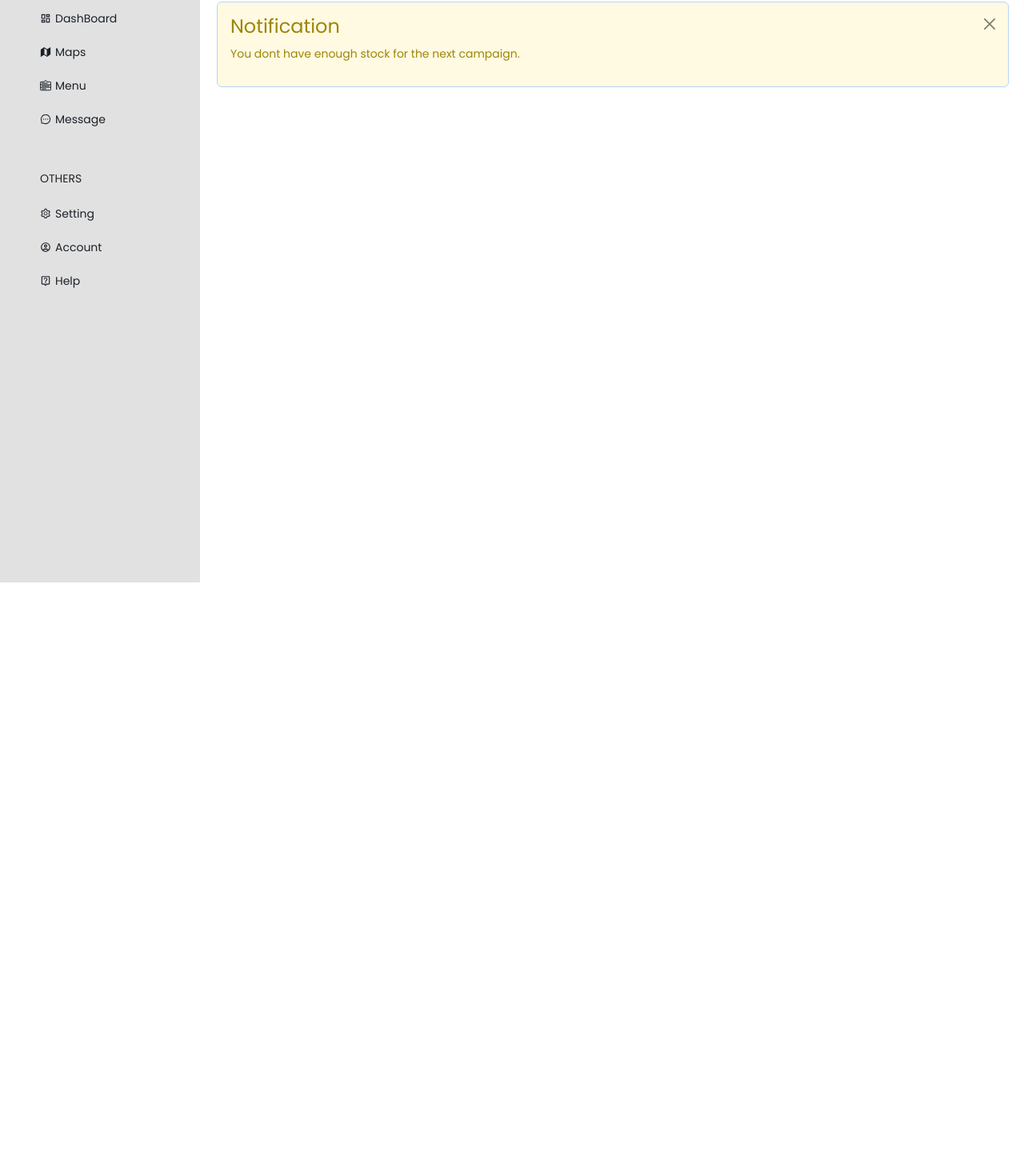
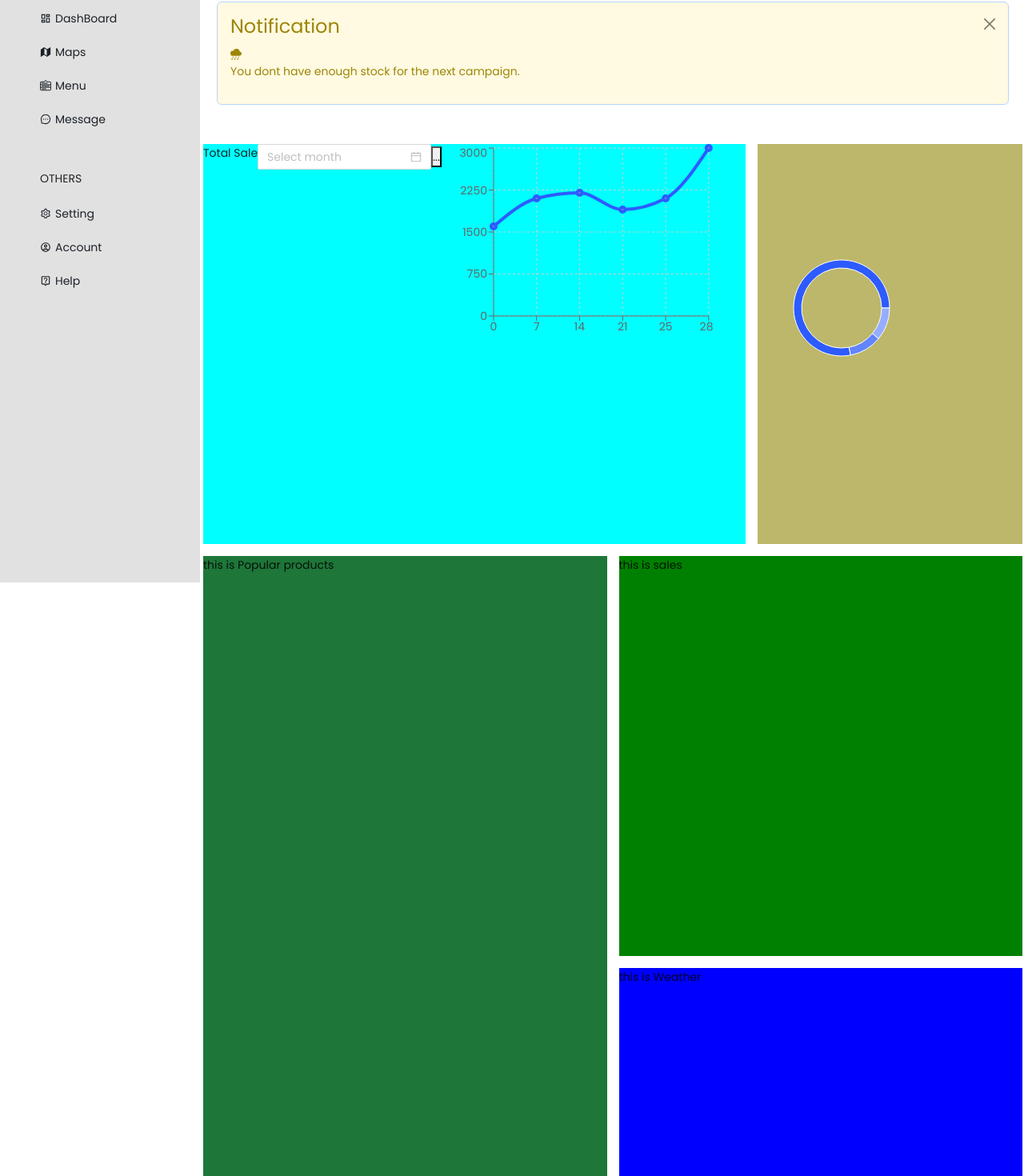
Before and after one commit to Rubai-Rahman/dashboard, a React (Create React App) app: page /dashboard in a window 1280 px wide. Shown: the part 122-1592 px from the top of the page at 80% size. Before the commit the page ends 1066 px from the top, so only its background shows below. Built offline with nearby package versions, Linux system fonts and the light colour scheme.

Commit message:
chart added and layout completed

```diff
--- a/package.json
+++ b/package.json
@@ -14,6 +14,7 @@
     "react-icons": "^4.4.0",
     "react-router-dom": "^6.4.0",
     "react-scripts": "5.0.1",
+    "recharts": "^2.1.14",
     "web-vitals": "^2.1.4"
   },
   "scripts": {
--- a/src/App.css
+++ b/src/App.css
@@ -2,7 +2,6 @@
   margin: 0;
   padding: 0;
   font-family: "Poppins", sans-serif;
-
 }
 .navContainer {
   background-color: #ffff;
@@ -27,7 +26,7 @@
   width: 207px;
   height: 480px;
   margin-top: 40px;
-  position:fixed;
+  position: fixed;
 }
 .menu {
   display: flex;
@@ -66,9 +65,48 @@
   margin-left: 5px;
 }
 
-.dashboard{
-margin-left: 254px;
-margin-top: 50px;
-width: 80%;
-height:1000px;
+.dashboard {
+  margin-left: 254px;
+  margin-top: 50px;
+  width: 80%;
+  height: 1000px;
 }
+
+.components {
+  display: grid;
+  width: 100%;
+  grid-template-columns: repeat(6, 1fr);
+  grid-template-rows: repeat(6, 1fr);
+  grid-gap: 15px;
+  grid-template-areas:
+    "totalSale totalSale totalSale totalSale salesChart salesChart"
+    "totalSale totalSale totalSale totalSale salesChart salesChart"
+    "product product product sales sales sales"
+    "product product product sales sales sales"
+    "product product product weather weather weather"
+    "product product product weather weather weather";
+}
+.totalSale {
+  grid-area: totalSale;
+  background-color: cyan;
+}
+.sales {
+  grid-area: sales;
+  background-color: green;
+}
+.weather {
+  grid-area: weather;
+  background-color: blue;
+}
+.product {
+  grid-area: product;
+  background-color: rgb(30, 118, 57);
+}
+.salesChart {
+  grid-area: salesChart;
+  background-color: darkkhaki;
+  height: 500px;
+}
+.header {
+  display: flex;
+}
--- a/src/Components/Dashboard/Dashboard/Dashboard.js
+++ b/src/Components/Dashboard/Dashboard/Dashboard.js
@@ -1,7 +1,11 @@
-import { SpaceContext } from "antd/lib/space";
 import React from "react";
 import { Alert } from "react-bootstrap";
-import Header from "../Header/Header";
+import { BsFillCloudSleetFill } from "react-icons/bs";
+import Sales from "./Sales";
+import PopularProduct from "./PopularProduct";
+import SalesChart from "./SalesChart";
+import TotalSale from "./TotalSale";
+import Weather from "./Weather";
 
 const dashBoard = ({ show, setShow }) => {
   return (
@@ -12,24 +16,41 @@ const dashBoard = ({ show, setShow }) => {
       <div className="alert">
         {show ? (
           <Alert
-            style={{ width:"100%",
-            color:" #9D8506",
-            backgroundColor:"#FFFAE1"
-
-        }}
-
+            style={{
+              width: "100%",
+              color: " #9D8506",
+              backgroundColor: "#FFFAE1",
+            }}
             onClose={() => setShow(false)}
             dismissible
           >
             <Alert.Heading>Notification</Alert.Heading>
-            <p>
-              You dont have enough stock for the next campaign.
-            </p>
+            <span>
+              <BsFillCloudSleetFill />
+            </span>
+            <p>You dont have enough stock for the next campaign.</p>
           </Alert>
         ) : (
           <span></span>
         )}
       </div>
+     <div className="components">
+     <div className="product">
+        <PopularProduct />
+      </div>
+      <div className="sales">
+        <Sales />
+      </div>
+      <div className="salesChart">
+        <SalesChart />
+      </div>
+      <div className="totalSale">
+        <TotalSale />
+      </div>
+      <div className="weather">
+        <Weather />
+      </div>
+     </div>
     </div>
   );
 };
--- /dev/null
+++ b/src/Components/Dashboard/Dashboard/PopularProduct.js
@@ -0,0 +1,11 @@
+import React from 'react';
+
+const PopularProduct = () => {
+    return (
+        <div>
+            this is Popular products
+        </div>
+    );
+};
+
+export default PopularProduct;
--- /dev/null
+++ b/src/Components/Dashboard/Dashboard/Sales.js
@@ -0,0 +1,11 @@
+import React from 'react';
+
+const Sales = () => {
+    return (
+        <div>
+            this is sales
+        </div>
+    );
+};
+
+export default Sales;
--- /dev/null
+++ b/src/Components/Dashboard/Dashboard/SalesChart.js
@@ -0,0 +1,35 @@
+import { DatePicker } from "antd";
+import React from "react";
+import { PieChart, Pie, Tooltip , Cell, ResponsiveContainer } from "recharts";
+
+const data = [
+  { name: "TV", value: 78 },
+  { name: "Laptop", value: 11 },
+  { name: "Other", value: 11 },
+
+];
+
+const COLORS = ["#2D5BFF", "#6284FD", "#96ADFF"];
+
+const SalesChart = () => {
+  return (
+   <> <PieChart width={200} height={300}>
+    <Pie data={data}
+          cx={100}
+          cy={200}
+          innerRadius={50}
+          outerRadius={60}
+          fill="#8884d8"
+          paddingAngle={0}
+          dataKey="value" >
+    {data.map((entry, index) => (
+            <Cell key={`cell-${index}`} fill={COLORS[index % COLORS.length]} />
+          ))}
+    </Pie>
+    <Tooltip />
+   </PieChart>
+   </>
+  );
+};
+
+export default SalesChart;
--- /dev/null
+++ b/src/Components/Dashboard/Dashboard/TotalSale.js
@@ -0,0 +1,70 @@
+import { DatePicker } from "antd";
+import React from "react";
+import {
+  LineChart,
+  Line,
+  XAxis,
+  YAxis,
+  CartesianGrid,
+  Tooltip,
+  Legend,
+  ResponsiveContainer,
+} from "recharts";
+
+const pdata = [
+  {
+    sellName: "0",
+    date: 0,
+    sale: 1600.0,
+  },
+  {
+    sellName: "1JT",
+    date: 7,
+    sale: 2100.0,
+  },
+  {
+    sellName: "2JT",
+    date: 14,
+    sale: 2200.0,
+  },
+  {
+    sellName: "3JT",
+    date: 21,
+    sale: 1900.0,
+  },
+  {
+
+    date: 25,
+    sale: 2100.0,
+  },
+
+  {
+    sellName: "4JT",
+    date: 28,
+    sale:3000
+  },
+];
+const TotalSale = () => {
+  return (
+    <div className="header" style={{width:"100%",height:"100%"}}>
+      <div className="title">Total Sale</div>
+      <div className="date">
+        <DatePicker picker="month" />
+        <button>...</button>
+      </div>
+    <>
+      <ResponsiveContainer width="50%" height="50%">
+        <LineChart width={300} height={100} data={pdata}>
+        <CartesianGrid strokeDasharray="3 3" />
+            <XAxis dataKey="date" />
+            <YAxis />
+            <Tooltip contentStyle={{borderRadius:5}} />
+            <Line type="monotone" dataKey="sale" stroke="#2D5BFF" fill="#8884d8" strokeWidth={4}  />
+          </LineChart>
+      </ResponsiveContainer>
+    </>
+    </div>
+  );
+};
+
+export default TotalSale;
--- /dev/null
+++ b/src/Components/Dashboard/Dashboard/Weather.js
@@ -0,0 +1,11 @@
+import React from 'react';
+
+const Weather = () => {
+    return (
+        <div>
+            this is Weather
+        </div>
+    );
+};
+
+export default Weather;
```
Also changed, not shown: 1 other file (tests, documents, lock files or other folders).
